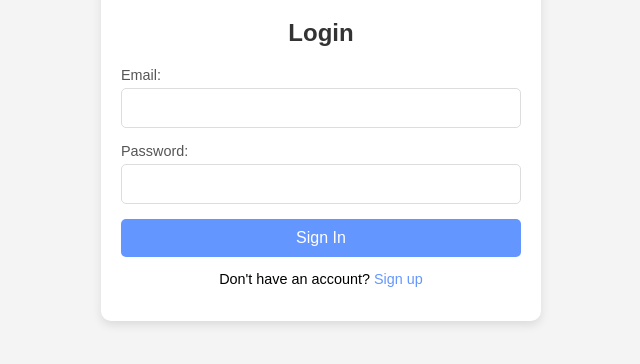
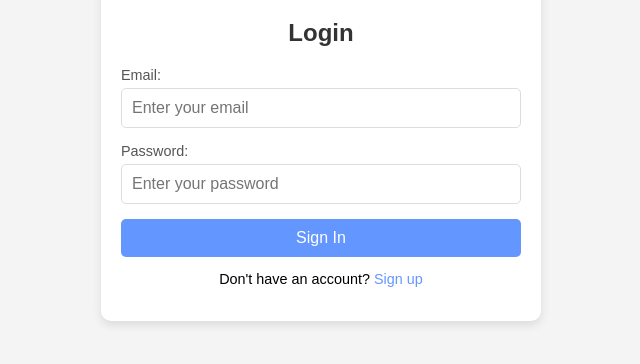
Before and after one commit to shubhami7/HireMap, a website: page frontend/pages/login.html in a window 1280 px wide. Shown: the part 280-644 px from the top of the page, without its empty margins (319-959 px from the left). Drawn offline with Linux system fonts and the light colour scheme; files that its build step writes are made by us from their sources.

Commit message:
Update login.html

```diff
--- a/frontend/pages/login.html
+++ b/frontend/pages/login.html
@@ -4,40 +4,46 @@
   <meta charset="UTF-8">
   <meta name="viewport" content="width=device-width, initial-scale=1.0">
   <title>Login Page</title>
-  <link rel="stylesheet" href="./styles/login.css">
+  <!-- Update the path if the CSS file is in a different folder -->
+  <link rel="stylesheet" href="../styles/login.css">
 </head>
 <body>
   <div class="container">
+    <!-- Logo Section -->
     <div class="logo">
       <h1>HireMap</h1>
     </div>
-    <div class="form-container">
+
+    <!-- Login Form Section -->
+    <div class="form-container" id="signinContainer">
       <h2>Login</h2>
       <form id="signinForm">
         <label for="signinEmail">Email:</label>
-        <input type="email" id="signinEmail" required>
+        <input type="email" id="signinEmail" placeholder="Enter your email" required>
         <label for="signinPassword">Password:</label>
-        <input type="password" id="signinPassword" required>
+        <input type="password" id="signinPassword" placeholder="Enter your password" required>
         <button type="submit">Sign In</button>
       </form>
       <p>Don't have an account? <a href="#" id="showSignup">Sign up</a></p>
     </div>
 
+    <!-- Signup Form Section -->
     <div class="form-container" id="signupContainer" style="display: none;">
       <h2>Sign Up</h2>
       <form id="signupForm">
         <label for="signupEmail">Email:</label>
-        <input type="email" id="signupEmail" required>
+        <input type="email" id="signupEmail" placeholder="Enter your email" required>
         <label for="signupPassword">Password:</label>
-        <input type="password" id="signupPassword" required>
+        <input type="password" id="signupPassword" placeholder="Enter your password" required>
         <label for="signupConfirmPassword">Confirm Password:</label>
-        <input type="password" id="signupConfirmPassword" required>
+        <input type="password" id="signupConfirmPassword" placeholder="Re-enter your password" required>
         <button type="submit">Sign Up</button>
       </form>
       <p>Already have an account? <a href="#" id="showSignin">Sign in</a></p>
     </div>
   </div>
 
-  <script type="module" src="./scripts/login.js"></script>
+  <!-- Link to the JavaScript file -->
+  <script type="module" src="../scripts/login.js"></script>
 </body>
 </html>
```
